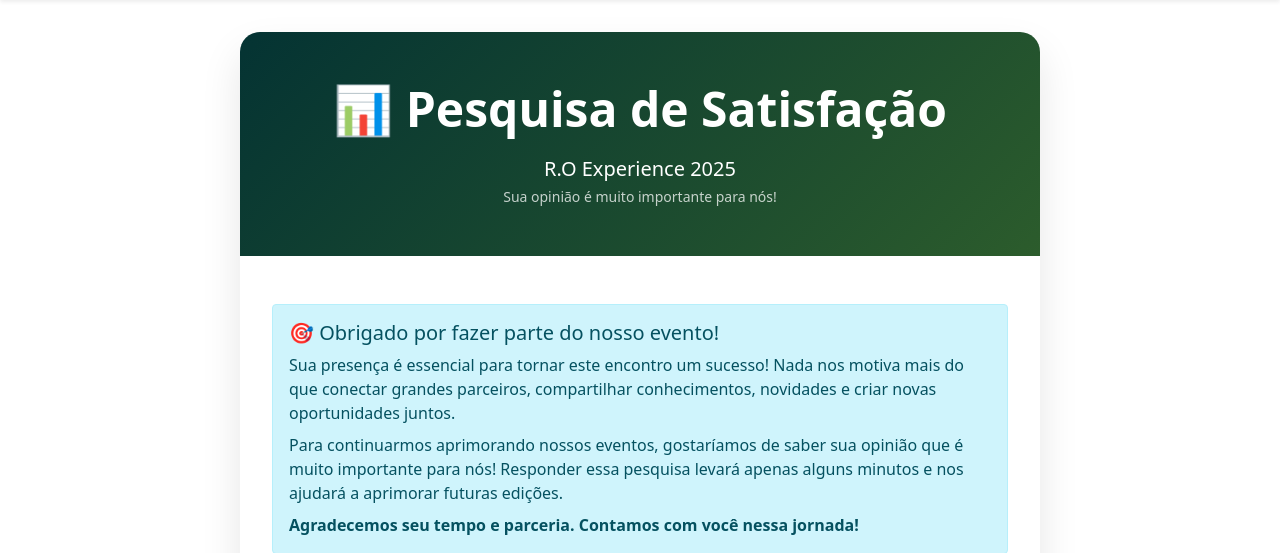
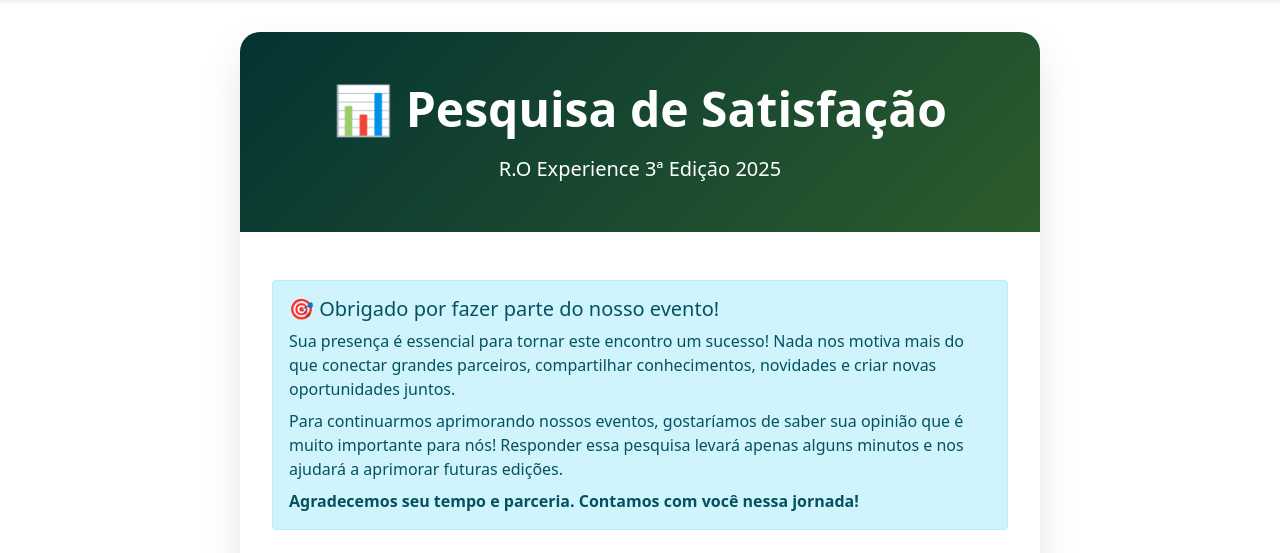
Before and after one commit to Rosuprev/experience, a Flask app: page /pesquisa in a window 1280 px wide. Shown: the part 66-619 px from the top of the page. Run offline with Flask 3, Linux system fonts and the light colour scheme; some libraries are stand-ins or nearby versions.

Commit message:
Update pesquisa_publica.html

```diff
--- a/templates/pesquisa_publica.html
+++ b/templates/pesquisa_publica.html
@@ -506,8 +506,8 @@
             <div class="pesquisa-header">
 
                 <h1 class="display-5 fw-bold mb-3">📊 Pesquisa de Satisfação</h1>
-                <p class="lead mb-0">R.O Experience 2025</p>
-                <small class="opacity-75">Sua opinião é muito importante para nós!</small>
+                <p class="lead mb-0">R.O Experience 3ª Edição 2025</p>
+
             </div>
 
             <!-- Corpo da Pesquisa -->
```
